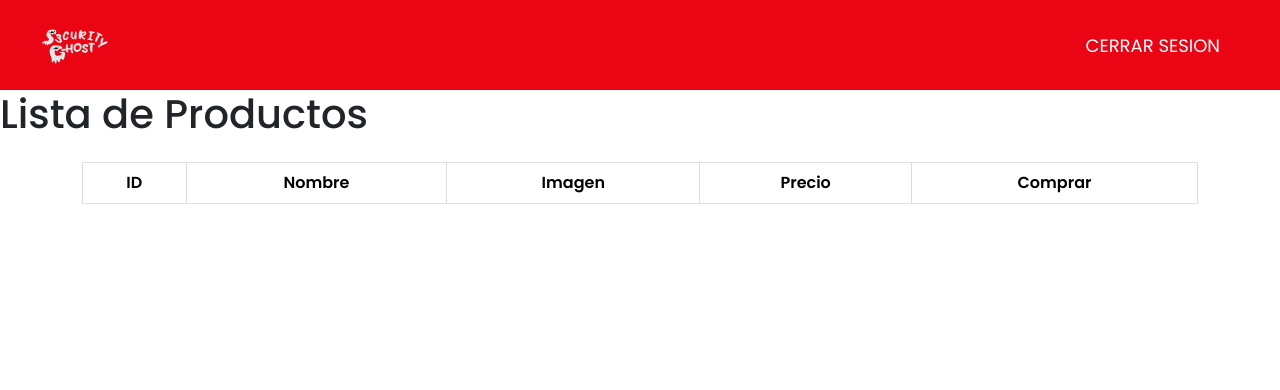
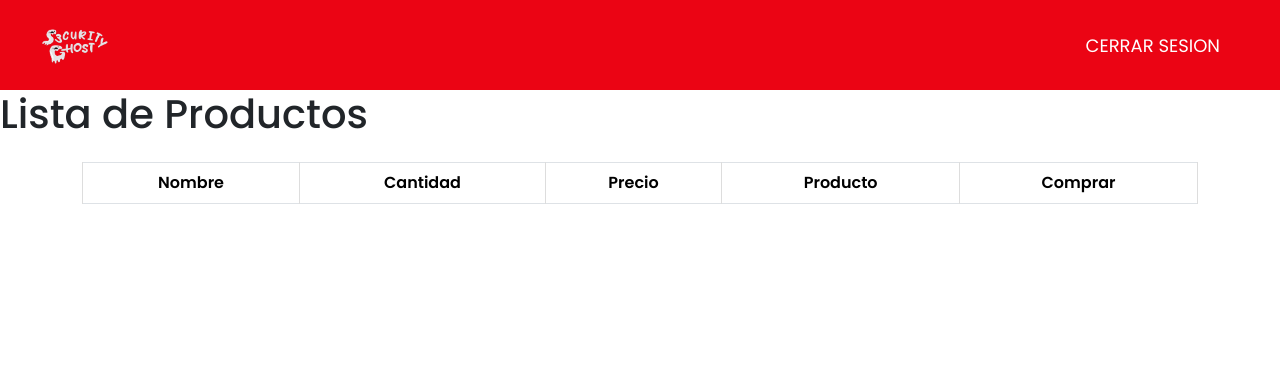
Before and after one commit to IsmaelMooBa/pythonbalam, a Flask app: page /usuario in a window 1280 px wide. Shown: the top 390 px of the page. Run offline with Flask 3, Linux system fonts and the light colour scheme; data that the repository does not hold is empty; parts of the project's set-up code (start-up, migrations or seed data) failed here and were passed over; some libraries are stand-ins or nearby versions.

Commit message:
reseñas

```diff
--- a/app.py
+++ b/app.py
@@ -174,40 +174,67 @@ def listar():
 def procesar_pago(id, cantidad):
     metodo_pago = request.form['metodo_pago']
 
-    # Aquí iría la lógica de procesamiento del pago, como integrar con una API de pago o registrar la compra
-    # Por ahora solo vamos a mostrar un mensaje de éxito
-
-    # Obtener los detalles del producto
+    # Obtener detalles del producto
     cur = mysql.connection.cursor()
     cur.execute("SELECT * FROM productos WHERE id = %s", (id,))
     producto = cur.fetchone()
+
+    # Verificar si hay suficiente cantidad
+    if cantidad > producto['cantidad']:
+        cur.close()
+        return render_template('producto_detalle.html', producto=producto, error="Cantidad no disponible.")
+
+    # Actualizar cantidad en inventario
+    nueva_cantidad = producto['cantidad'] - cantidad
+    cur.execute("UPDATE productos SET cantidad = %s WHERE id = %s", (nueva_cantidad, id))
+    mysql.connection.commit()
     cur.close()
 
-    # Mostrar una página de éxito
-    return render_template('pago_confirmado.html', producto=producto, cantidad=cantidad, metodo_pago=metodo_pago)
+    # Calcular el total
+    precio_total = Decimal(producto['precio']) * cantidad
+
+    # Renderizar la página `pago_confirmado.html` con datos dinámicos
+    return render_template('pago_confirmado.html',
+                           producto=producto,
+                           cantidad=cantidad,
+                           total=precio_total,
+                           metodo_pago=metodo_pago)
+
 
 @app.route('/producto-detalle/<int:id>', methods=["GET", "POST"])
 def producto_detalle(id):
     cur = mysql.connection.cursor()
     cur.execute("SELECT * FROM productos WHERE id = %s", (id,))
     producto = cur.fetchone()
-    cur.close()
 
     if request.method == 'POST':
-        cantidad = request.form['cantidad']
+        cantidad = int(request.form['cantidad'])  # Cantidad seleccionada por el usuario
+        metodo_pago = request.form['metodo_pago']
 
-        # Aseguramos que la cantidad sea un número entero
-        cantidad = int(cantidad)
+        # Verificar si hay suficiente cantidad disponible
+        if cantidad > producto['cantidad']:
+            return render_template('producto_detalle.html', producto=producto, error="Cantidad no disponible.")
 
-        # Convertimos el precio del producto a Decimal para poder multiplicar sin problemas
-        precio = Decimal(producto['precio'])
+        # Calcular el precio total
+        precio_total = Decimal(producto['precio']) * cantidad
 
-        # Calculamos el total
-        total = precio * cantidad
+        # Actualizar la base de datos: restar la cantidad comprada
+        nueva_cantidad = producto['cantidad'] - cantidad
+        cur.execute("UPDATE productos SET cantidad = %s WHERE id = %s", (nueva_cantidad, id))
+        mysql.connection.commit()
 
-        return render_template('compra_confirmada.html', producto=producto, cantidad=cantidad, total=total)
+        # Opcional: Guardar registro de la compra (si tienes una tabla de compras)
+        # cur.execute("INSERT INTO compras (producto_id, cantidad, total, metodo_pago) VALUES (%s, %s, %s, %s)", (id, cantidad, precio_total, metodo_pago))
+        # mysql.connection.commit()
 
+        cur.close()
+
+        # Redirigir o mostrar confirmación de compra
+        return render_template('compra_confirmada.html', producto=producto, cantidad=cantidad, total=precio_total, metodo_pago=metodo_pago)
+
+    cur.close()
     return render_template('producto_detalle.html', producto=producto)
+
 
 @app.route('/pago_confirmado', methods=["GET", "POST"])
 def pago_confirmado():
@@ -223,6 +250,20 @@ def pago_confirmado():
 
     return render_template("pago_confirmado.html")
 
+@app.route('/guardar-reseña', methods=["POST"])
+def guardar_reseña():
+    producto_id = request.form['producto_id']
+    opinion = request.form['opinion']
+    estrellas = request.form['estrellas']
+
+    cur = mysql.connection.cursor()
+    cur.execute("INSERT INTO reseñas (producto_id, opinion, estrellas) VALUES (%s, %s, %s)", (producto_id, opinion, estrellas))
+    mysql.connection.commit()
+    cur.close()
+
+    return redirect(url_for('usuario'))
+
+
 if __name__ == '__main__':
    app.secret_key = "pinchellave"
    app.run(debug=True, host='0.0.0.0', port=5000, threaded=True)
--- a/templates/usuario.html
+++ b/templates/usuario.html
@@ -43,32 +43,30 @@
         <table class="table table-bordered">
             <thead>
                 <tr>
-                    <th>ID</th>
                     <th>Nombre</th>
-                    <th>Imagen</th>
+                    <th>Cantidad</th>
                     <th>Precio</th>
+                    <th>Producto</th>
                     <th>Comprar</th>
                 </tr>
             </thead>
             <tbody>
                 {% for producto in productos %}
                 <tr>
-                    <td>{{ producto['id'] }}</td>
                     <td>{{ producto['nombre'] }}</td>
+                    <td>{{producto['cantidad']}}</td>
+                    <td>{{ producto['precio'] }}</td>
                     <td>
                       <img src="{{ url_for('static', filename='images/' + producto['imagen']) }}"
                            alt="{{ producto['nombre'] }}" style="width: 100px; height: auto;">
                     </td>
-                    <td>{{ producto['precio'] }}</td>
                     <td>
-                      <a href="{{ url_for('producto_detalle', id=producto['id']) }}" class="btn btn-primary">Comprar</a>
-
+                      <a href="{{ url_for('producto_detalle', id=producto['id']) }}" class="btn btn-dark">Comprar</a>
                     </td>
                 </tr>
                 {% endfor %}
             </tbody>
         </table>
     </div>
-
 </body>
 </html>
```
Also changed, not shown: templates/admin.html (+6 -4 lines), templates/compra_confirmada.html (+16 -8 lines), templates/producto_detalle.html (+25 -15 lines).
